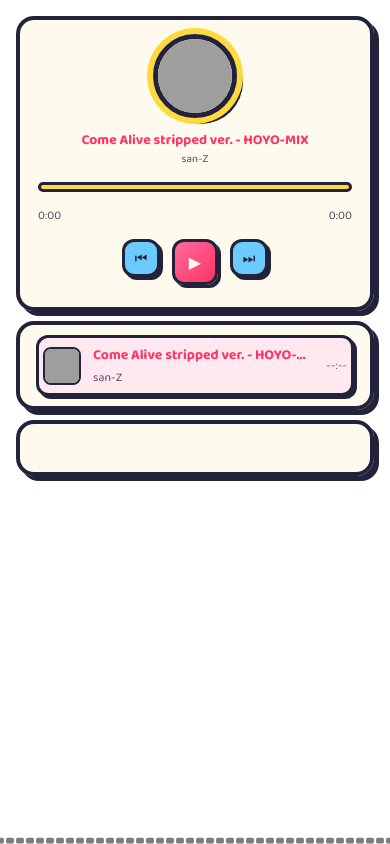
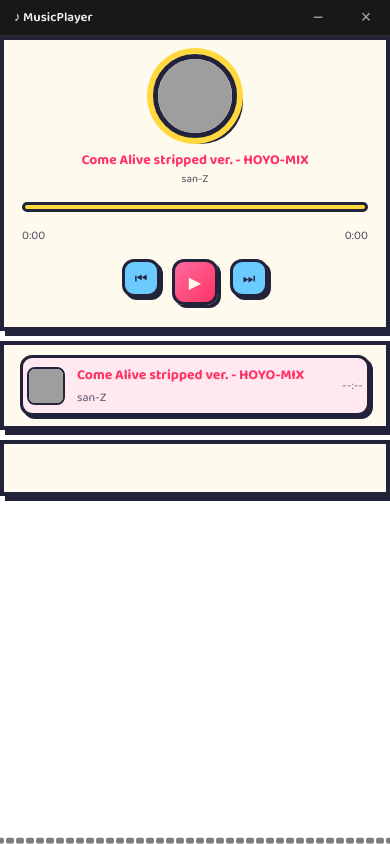
Before and after one commit to ramadhan122/music-player-django, a Django app: page / in a window 390 px wide. Run offline with Django 4.2, Linux system fonts and the light colour scheme; data comes from the database, SQL or seed files in the repository; grey boxes are pictures that could not be loaded.

Commit message:
ubah desain

```diff
--- a/player/templates/player/home.html
+++ b/player/templates/player/home.html
@@ -7,6 +7,29 @@
 
 </head>
 <body>
+    <div class="app-titlebar">
+
+        <div class="app-title">
+            ♪ MusicPlayer
+        </div>
+
+        <div class="window-controls">
+
+            <button
+                class="window-btn minimize-btn"
+                onclick="window.electronAPI.minimize()">
+                −
+            </button>
+
+            <button
+                class="window-btn close-btn"
+                onclick="window.electronAPI.close()">
+                ×
+            </button>
+
+        </div>
+
+    </div>
     <div class="container">
 
         <!-- Playlist di kiri -->
--- a/static/player/css/style.css
+++ b/static/player/css/style.css
@@ -20,7 +20,8 @@ body {
 
 .container {
     width: 100vw;
-    height: 100vh;
+    margin-top: 36px;
+    height: calc(100vh - 36px);
     box-sizing: border-box;
 
     display: grid;
@@ -453,13 +454,86 @@ body {
 }
 
 /* =========================================================
-   MODE MOBILE - 1 LAYAR PENUH, TANPA SCROLL
-   Urutan: Player (atas) -> Playlist (lagu aktif saja)
-           -> Lirik (baris aktif saja) -> Visualizer (layer belakang)
+   ELECTRON CUSTOM TITLE BAR
+   ========================================================= */
+
+.app-titlebar {
+    position: fixed;
+    top: 0;
+    left: 0;
+
+    width: 100%;
+    height: 36px;
+
+    display: flex;
+    align-items: center;
+    justify-content: space-between;
+
+    background: #181818;
+    border-bottom: 1px solid #2c2c2c;
+
+    z-index: 99999;
+
+    user-select: none;
+
+    -webkit-app-region: drag;
+}
+
+.app-title {
+    padding-left: 14px;
+
+    font-size: 13px;
+    font-weight: 600;
+
+    color: #eeeeee;
+}
+
+.window-controls {
+    height: 100%;
+
+    display: flex;
+
+    -webkit-app-region: no-drag;
+}
+
+.window-btn {
+    width: 48px;
+    height: 100%;
+
+    padding: 0;
+
+    border: none;
+    background: transparent;
+
+    color: #aaaaaa;
+
+    font-size: 18px;
+
+    display: flex;
+    align-items: center;
+    justify-content: center;
+
+    cursor: pointer;
+}
+
+.window-btn:hover {
+    background: #2a2a2a;
+    color: #ffffff;
+}
+
+.close-btn:hover {
+    background: #c42b2b;
+    color: #ffffff;
+}
+
+/* =========================================================
+   MODE MOBILE - DESKTOP APP STYLE
+   Player -> Playlist -> Lyrics
+   Tanpa scroll
    ========================================================= */
 @media (max-width: 768px) {
-
-    html, body {
+  html,
+  body {
     height: 100%;
     overflow: hidden;
   }
@@ -472,21 +546,20 @@ body {
     display: flex;
     flex-direction: column;
     justify-content: flex-start;
+    position: relative;
+    width: 100vw;
     height: 100vh;
-        width: 100vw;
-        padding: 16px;
     gap: 10px;
     overflow: hidden;
-        position: relative;
   }
 
   /* --- VISUALIZER: layer paling belakang, nempel di bawah layar, ditembus elemen lain --- */
   .visualizer-container {
     position: fixed;
+    top: auto;
     left: 0;
     right: 0;
     bottom: 0;
-        top: auto;
     grid-column: unset;
     grid-row: unset;
     width: 100vw;
@@ -519,13 +592,12 @@ body {
   .playlist-card {
     position: relative;
     z-index: 1;
+    width: 100%;
     background: rgba(255, 249, 236, 0.85);
     backdrop-filter: blur(4px);
     -webkit-backdrop-filter: blur(4px);
-        border-radius: 18px;
-        border: 4px solid #22223B;
-        box-shadow: 5px 5px 0px #22223B;
-        width: 100%;
+    border: 4px solid #22223b;
+    box-shadow: 5px 5px 0px #22223b;
   }
 
   .main-column,
@@ -536,8 +608,8 @@ body {
   /* --- 1) PLAYER paling atas --- */
   .player {
     order: 1;
+    flex-shrink: 0;
     height: auto;
-        flex-shrink: 0;
     padding: 14px 18px;
     gap: 6px;
   }
@@ -594,9 +666,8 @@ body {
     order: 2;
     flex-shrink: 0;
     height: auto;
+    margin: 0;
     padding: 10px 16px;
-        margin: 0;
-        border-radius: 18px;
   }
 
   .playlist-title {
@@ -633,13 +704,13 @@ body {
   .lyrics-card {
     order: 3;
     flex: none;
+    display: flex;
+    flex-direction: column;
+    justify-content: center;
     height: auto;
     min-height: 56px;
     max-height: 90px;
     padding: 10px 16px;
-        display: flex;
-        flex-direction: column;
-        justify-content: center;
   }
 
   .lyrics-title {
@@ -648,11 +719,11 @@ body {
 
   .lyrics-list {
     flex: none;
-        overflow: visible;
-        padding: 0;
     display: flex;
     align-items: center;
     justify-content: center;
+    overflow: visible;
+    padding: 0;
     text-align: center;
   }
 
```
Lines whose indentation alone changed are shown as unchanged.
